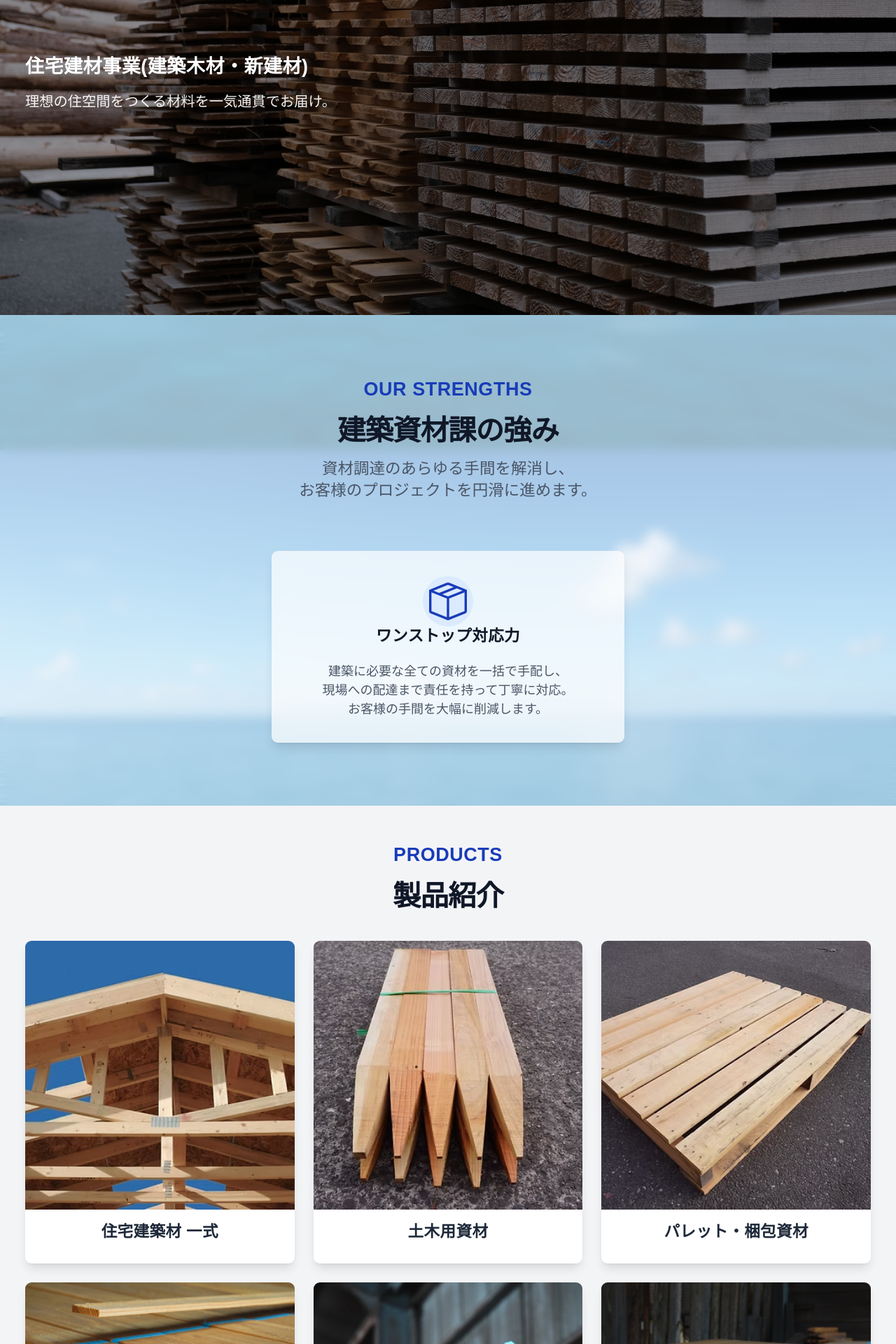
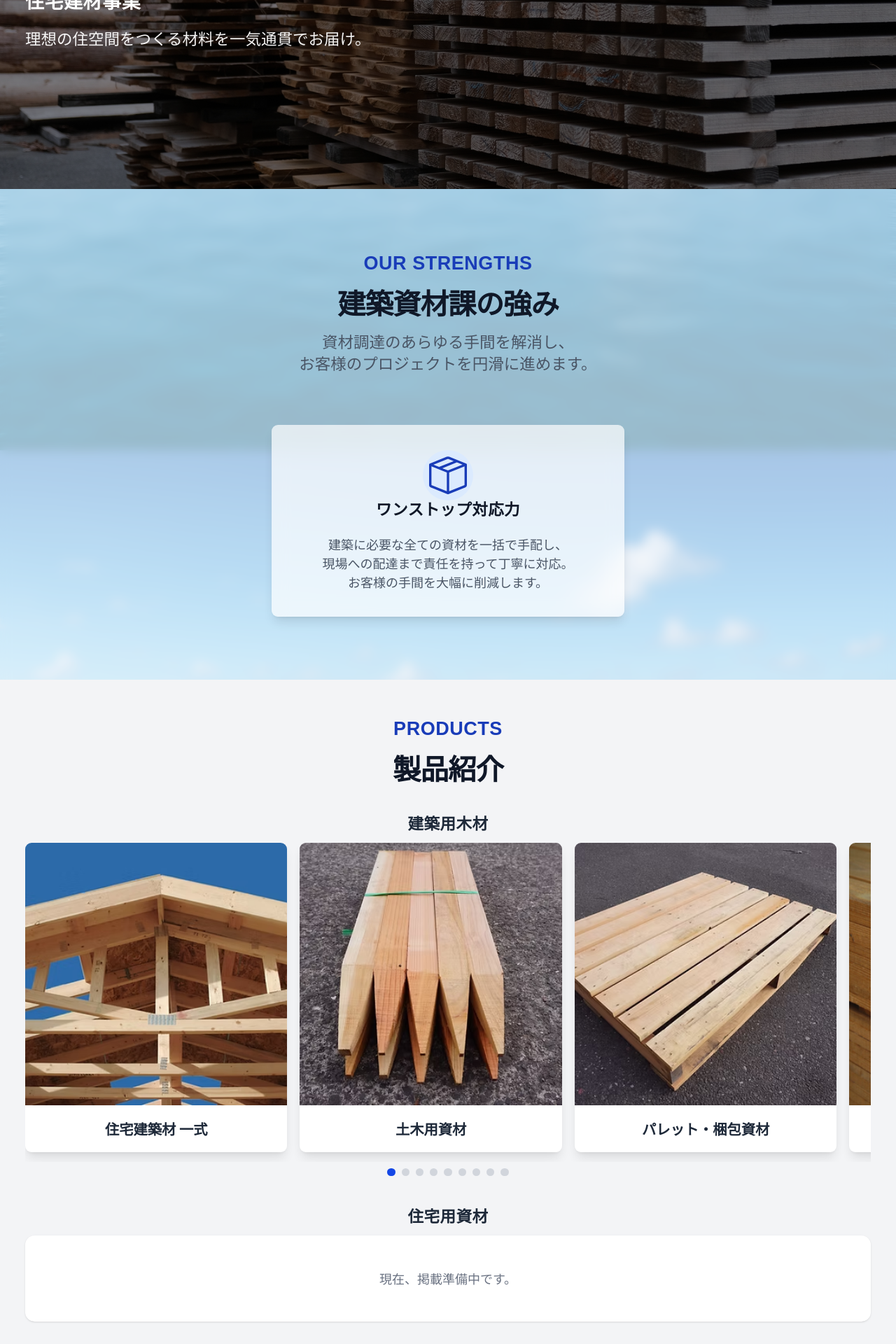
Before and after one commit to EitaNakagawaPersonal/mtokhp_Nextjs, a Next.js app: page /business/construction in a window 1280 px wide. Shown: the part 300-2220 px from the top of the page at 70% size. Built offline with nearby package versions, Linux system fonts and the light colour scheme; no server answers.

Commit message:
建築資材事業ページの画像レイアウトを変更

```diff
--- a/src/app/business/construction/components/ProductIntroduction.js
+++ b/src/app/business/construction/components/ProductIntroduction.js
@@ -1,10 +1,14 @@
 "use client";
 
-import { useState } from "react";
+import { useRef, useState } from "react";
 import Image from "next/image";
 import { XMarkIcon } from "@heroicons/react/24/solid";
 
-const productData = [
+const categorizedProducts = [
+  {
+    id: "architectural-wood",
+    title: "建築用木材",
+    products: [
       { title: "住宅建築材 一式", imageUrl: "/images/products/residential-building.avif" },
       { title: "土木用資材", imageUrl: "/images/products/civil-engineering.avif" },
       { title: "パレット・梱包資材", imageUrl: "/images/products/pallets-and-packaging.avif" },
@@ -14,10 +18,51 @@ const productData = [
       { title: "柱（90角・105角・120角）", imageUrl: "/images/products/柱(90角,105角,120角).jpg" },
       { title: "根太（45×60）", imageUrl: "/images/products/根太(45×60).jpg" },
       { title: "間柱（45×105）", imageUrl: "/images/products/間柱(45×105).jpg" },
+    ],
+  },
+  {
+    id: "housing-materials",
+    title: "住宅用資材",
+    products: [],
+  },
 ];
 
 export default function ProductIntroduction() {
   const [selectedImage, setSelectedImage] = useState(null);
+  const [activeIndexes, setActiveIndexes] = useState(
+    Object.fromEntries(categorizedProducts.map((category) => [category.id, 0]))
+  );
+  const scrollRefs = useRef({});
+
+  const updateActiveIndex = (categoryId) => {
+    const container = scrollRefs.current[categoryId];
+    if (!container || container.children.length === 0) {
+      return;
+    }
+
+    const viewportCenter = container.scrollLeft + container.clientWidth / 2;
+    let closestIndex = 0;
+    let closestDistance = Number.POSITIVE_INFINITY;
+
+    Array.from(container.children).forEach((child, index) => {
+      const childCenter = child.offsetLeft + child.clientWidth / 2;
+      const distance = Math.abs(viewportCenter - childCenter);
+      if (distance < closestDistance) {
+        closestDistance = distance;
+        closestIndex = index;
+      }
+    });
+
+    setActiveIndexes((prev) => {
+      if (prev[categoryId] === closestIndex) {
+        return prev;
+      }
+      return {
+        ...prev,
+        [categoryId]: closestIndex,
+      };
+    });
+  };
 
   return (
     <section className="bg-gray-100 py-12">
@@ -29,13 +74,30 @@ export default function ProductIntroduction() {
           </p>
         </div>
 
-        <div className="grid grid-cols-1 gap-6 sm:grid-cols-2 md:grid-cols-3">
-          {productData.map((card, index) => (
+        <div className="space-y-10">
+          {categorizedProducts.map((category) => (
+            <div key={category.id}>
+              <h3 className="mb-4 text-center text-2xl font-bold text-gray-800">{category.title}</h3>
+
+              {category.products.length === 0 ? (
+                <div className="rounded-xl bg-white p-10 text-center text-gray-500 shadow">
+                  現在、掲載準備中です。
+                </div>
+              ) : (
+                <>
+                  <div
+                    ref={(node) => {
+                      scrollRefs.current[category.id] = node;
+                    }}
+                    onScroll={() => updateActiveIndex(category.id)}
+                    className="flex snap-x snap-mandatory gap-4 overflow-x-auto pb-3"
+                  >
+                    {category.products.map((card, index) => (
                       <button
-              key={`${card.title}-${index}`}
+                        key={`${category.id}-${card.title}-${index}`}
                         type="button"
-              onClick={() => setSelectedImage(card.imageUrl)}
-              className="group block overflow-hidden rounded-lg bg-white text-center shadow-lg transition-transform duration-300 ease-in-out hover:-translate-y-1 hover:shadow-xl focus:outline-none focus:ring-2 focus:ring-blue-600 focus:ring-offset-2"
+                        onClick={() => setSelectedImage({ imageUrl: card.imageUrl, title: card.title })}
+                        className="group block w-[82%] shrink-0 snap-center overflow-hidden rounded-lg bg-white text-center shadow-lg transition-transform duration-300 ease-in-out hover:-translate-y-1 hover:shadow-xl focus:outline-none focus:ring-2 focus:ring-blue-600 focus:ring-offset-2 sm:w-[46%] lg:w-[31%]"
                       >
                         <div className="relative aspect-square w-full overflow-hidden">
                           <Image
@@ -43,19 +105,35 @@ export default function ProductIntroduction() {
                             alt={card.title}
                             fill
                             className="object-cover transition-transform duration-300 group-hover:scale-105"
-                  sizes="(max-width: 640px) 100vw, (max-width: 1024px) 50vw, 33vw"
+                            sizes="(max-width: 640px) 82vw, (max-width: 1024px) 46vw, 31vw"
                           />
                           <div className="absolute inset-0 flex items-center justify-center bg-black/30 opacity-0 transition-opacity duration-300 group-hover:opacity-100">
                             <p className="font-bold text-white">画像を拡大</p>
                           </div>
                         </div>
                         <div className="p-4">
-                <h3 className="text-lg font-semibold text-gray-800">{card.title}</h3>
+                          <h4 className="text-lg font-semibold text-gray-800">{card.title}</h4>
                         </div>
                       </button>
                     ))}
                   </div>
 
+                  <div className="mt-2 flex items-center justify-center gap-2">
+                    {category.products.map((_, index) => (
+                      <span
+                        key={`${category.id}-dot-${index}`}
+                        className={`h-2.5 w-2.5 rounded-full transition-colors ${
+                          index === (activeIndexes[category.id] ?? 0) ? "bg-blue-700" : "bg-gray-300"
+                        }`}
+                        aria-hidden="true"
+                      />
+                    ))}
+                  </div>
+                </>
+              )}
+            </div>
+          ))}
+        </div>
       </div>
 
       {selectedImage ? (
@@ -66,8 +144,8 @@ export default function ProductIntroduction() {
           <div className="relative max-h-full w-full max-w-5xl overflow-hidden rounded-none shadow-2xl sm:rounded-2xl">
             <div className="animate-[pop_0.25s_ease-out]">
               <Image
-                src={selectedImage}
-                alt="拡大画像"
+                src={selectedImage.imageUrl}
+                alt={selectedImage.title}
                 width={1200}
                 height={800}
                 className="max-h-[90vh] w-full object-contain"
@@ -82,6 +160,7 @@ export default function ProductIntroduction() {
               setSelectedImage(null);
             }}
             className="absolute right-4 top-4 rounded-full bg-black/60 p-2 text-white transition hover:bg-black/80"
+            aria-label="拡大画像を閉じる"
           >
             <XMarkIcon className="h-7 w-7" />
           </button>
--- a/src/app/business/construction/components/Top.js
+++ b/src/app/business/construction/components/Top.js
@@ -1,35 +1,39 @@
 import Image from 'next/image';
 
 const constructionData = {
-    title: "住宅建材事業(建築木材・新建材)",
+  title: "住宅建材事業",
   description: [
-        "理想の住空間をつくる材料を一気通貫でお届け。"
-    ]
+    "理想の住空間をつくる材料を一気通貫でお届け。",
+  ],
 };
 
 export default function Top() {
   return (
-        // フルブリード背景画像 + ダークオーバーレイで強い区切りを作る
-        <section className="relative font-serif-jp w-full">
+    <section className="relative w-full overflow-hidden">
       <div className="absolute inset-0 z-0">
         <Image
           src="/images/construction-main.jpg"
           alt="建設資材イメージ"
           fill
           className="object-cover"
+          priority
         />
-                <div className="absolute inset-0 bg-black/35" />
+        <div className="absolute inset-0 bg-black/45" />
       </div>
 
-            <div className="relative z-10 max-w-6xl mx-auto px-4 sm:px-6 lg:px-8 py-20">
-                <div className="min-h-[75vh] md:min-h-[60vh] flex flex-col justify-center text-white">
-                    <div className="max-w-2xl">
-                        <h2 className="text-4xl sm:text-5xl font-bold mb-8">
+      <div className="relative z-10 mx-auto max-w-6xl px-4 sm:px-6 lg:px-8">
+        <div className="flex min-h-[50vh] md:min-h-[60vh] items-center">
+          <div className="max-w-xl py-16 md:py-20">
+            <h2 className="mb-6 text-4xl font-bold tracking-tight text-white sm:text-5xl md:text-6xl">
               {constructionData.title}
             </h2>
-                        <div className="space-y-6">
+
+            <div className="space-y-2">
               {constructionData.description.map((paragraph, index) => (
-                                <p key={index} className="leading-relaxed text-lg opacity-95">
+                <p
+                  key={index}
+                  className="text-base leading-relaxed text-white/95 sm:text-lg md:text-xl"
+                >
                   {paragraph}
                 </p>
               ))}
--- a/src/app/business/resin-table/components/Hero.js
+++ b/src/app/business/resin-table/components/Hero.js
@@ -6,18 +6,22 @@ export default async function Hero() {
   const heroImage = content?.resinTable?.heroImage || "/images/resin-table/resin1.jpg";
 
   return (
-    <section className="relative w-full font-serif-jp">
+    <section className="relative w-full overflow-hidden font-serif-jp">
       <div className="absolute inset-0 z-0">
-        <Image src={heroImage} alt="レジンテーブル" fill className="object-cover" />
-        <div className="absolute inset-0 bg-black/30" />
+        <Image src={heroImage} alt="レジンテーブル" fill className="object-cover" priority />
+        <div className="absolute inset-0 bg-black/45" />
       </div>
 
-      <div className="relative z-10 mx-auto max-w-6xl px-4 py-20 sm:px-6 lg:px-8">
-        <div className="flex min-h-[75vh] flex-col justify-center text-white md:min-h-[60vh]">
-          <div className="max-w-2xl">
-            <h2 className="mb-8 text-4xl font-bold sm:text-5xl">レジンテーブル事業</h2>
-            <div className="space-y-6">
-              <p className="text-lg leading-relaxed opacity-95">製材所として培った経験で、銘木の美しさを提案。</p>
+      <div className="relative z-10 mx-auto max-w-6xl px-4 sm:px-6 lg:px-8">
+        <div className="flex min-h-[50vh] items-center md:min-h-[60vh]">
+          <div className="max-w-xl py-16 md:py-20">
+            <h2 className="mb-6 text-4xl font-bold tracking-tight text-white sm:text-5xl md:text-6xl">
+              レジンテーブル事業
+            </h2>
+            <div className="space-y-2">
+              <p className="text-base leading-relaxed text-white/95 sm:text-lg md:text-xl">
+                製材所として培った経験で、銘木の美しさを提案。
+              </p>
             </div>
           </div>
         </div>
```
Also changed, not shown: src/app/business/real-estate/components/Top.js (+14 -11 lines), src/app/business/shipbuilding/components/Top.js (+61 -12 lines). Lines whose indentation alone changed are shown as unchanged.
